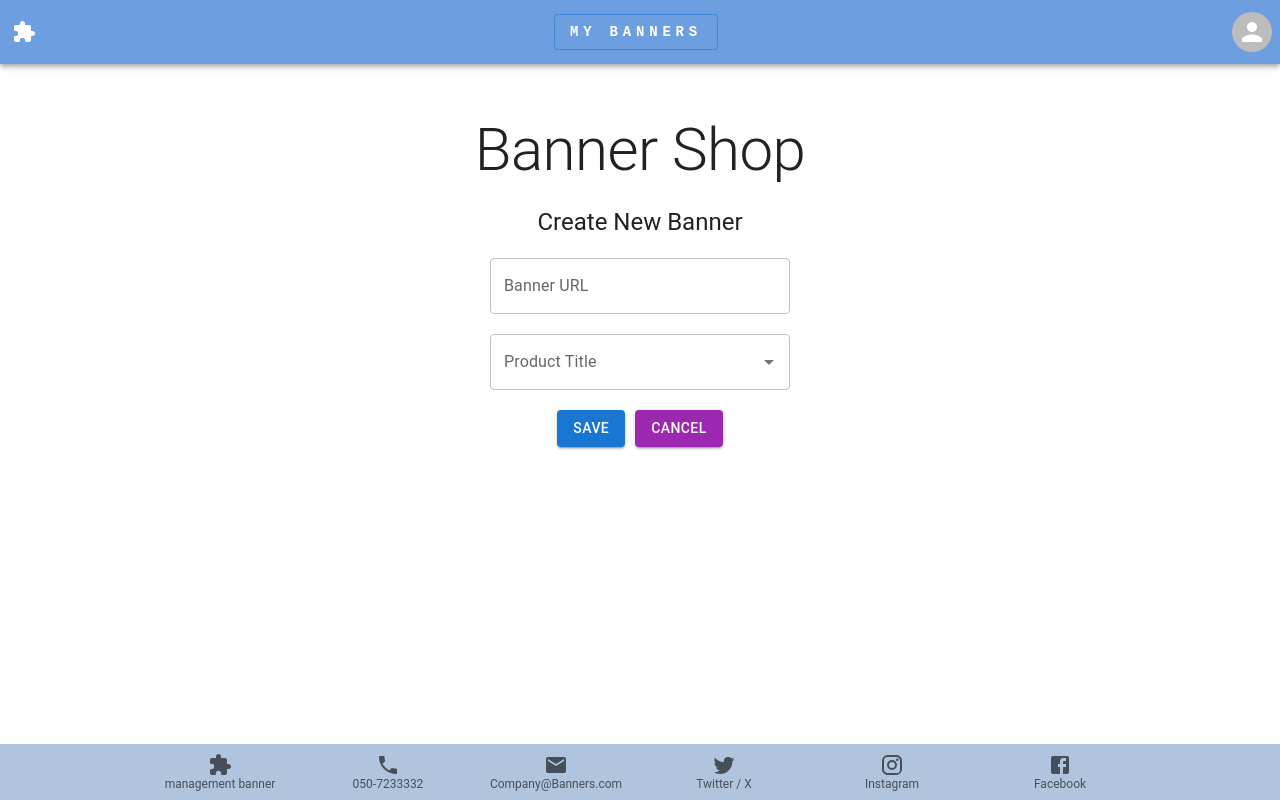
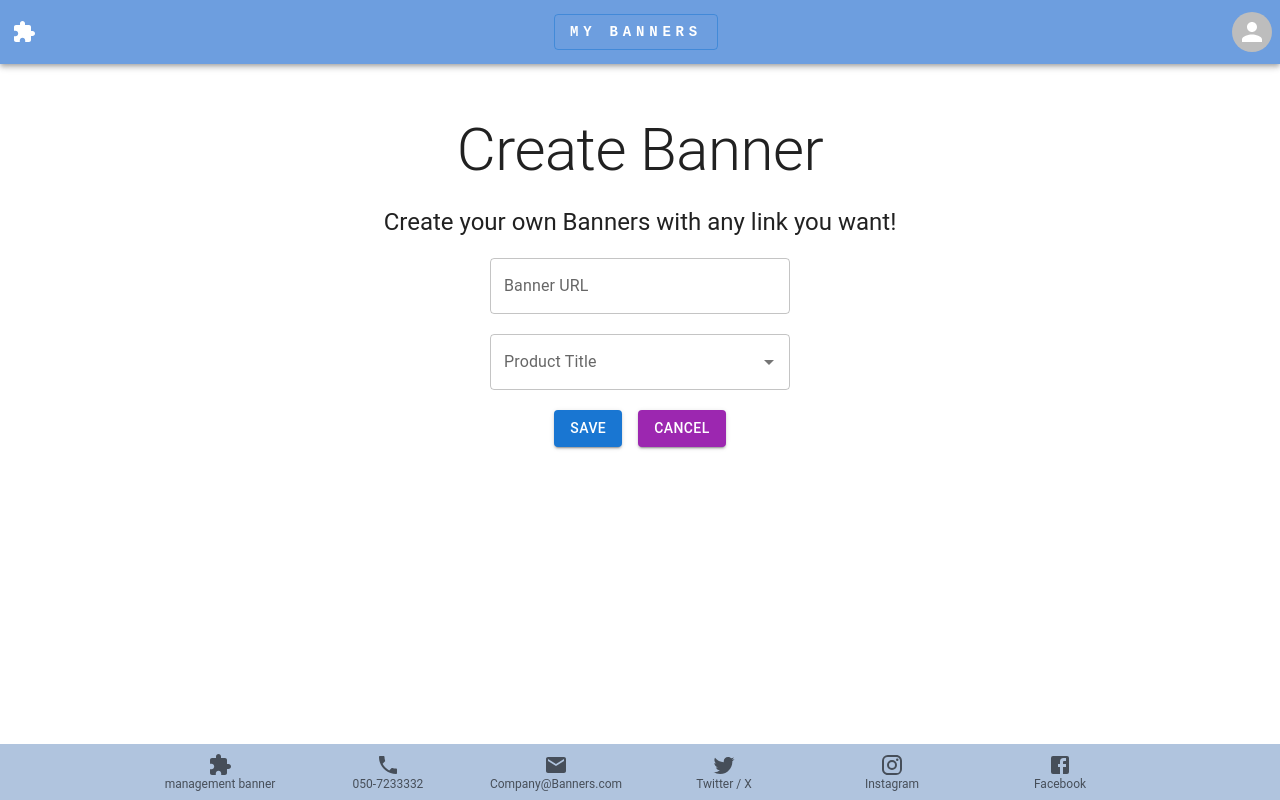
Before and after one commit to program-training/Class5-Banners-front, a React (Vite) app: page /create in a window 1280 px wide. Built offline with nearby package versions, Linux system fonts and the light colour scheme.

Commit message:
cancel button

```diff
--- /dev/null
+++ b/src/features/banners/components/CancelButton.tsx
@@ -0,0 +1,18 @@
+import { Button } from "@mui/material";
+import { useNavigate } from "react-router";
+
+const CancelButton = () => {
+    const navigate = useNavigate();
+    return (
+        <Button
+            sx={{ ml: 2 }}
+            variant="contained"
+            color="secondary"
+            onClick={() => navigate("/")}
+        >
+            Cancel
+        </Button>
+    );
+};
+
+export default CancelButton;
--- a/src/features/banners/pages/CreateNewBannerPage.tsx
+++ b/src/features/banners/pages/CreateNewBannerPage.tsx
@@ -11,6 +11,7 @@ import { ProductInterface } from "../interface/ProductInterface";
 import BannerCard from "../components/BannerCard";
 import axios from "axios";
 import { centeredBox } from "../../utils/styles";
+import CancelButton from "../components/CancelButton";
 
 const CreateNewBannerPage = () => {
     const [selectedProduct, setSelectedProduct] =
@@ -37,8 +38,10 @@ const CreateNewBannerPage = () => {
 
     return (
         <Box sx={centeredBox}>
-            <Typography variant="h2">Banner Shop</Typography>
-            <Typography variant="h5">Create New Banner</Typography>
+            <Typography variant="h2">Create Banner</Typography>
+            <Typography variant="h5">
+                Create your own Banners with any link you want!
+            </Typography>
             <TextField
                 sx={{ width: "300px" }}
                 label="Banner URL"
@@ -72,13 +75,7 @@ const CreateNewBannerPage = () => {
                 >
                     Save
                 </Button>
-                <Button
-                    variant="contained"
-                    color="secondary"
-                    style={{ marginLeft: "10px" }}
-                >
-                    Cancel
-                </Button>
+                <CancelButton />
             </Box>
         </Box>
     );
```
